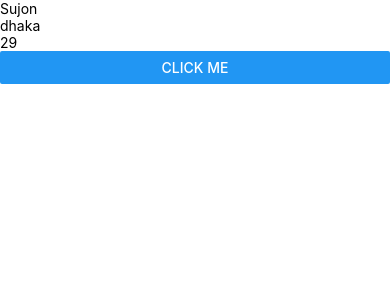
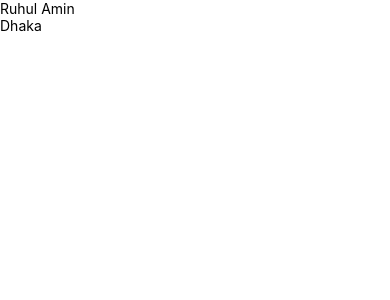
Before and after one commit to Rasujon3/untitled, a React Native app: screen / in a window 390 px wide. Shown: the top 300 px of the page. Built offline with nearby package versions, Linux system fonts and the light colour scheme.

Commit message:
22 React Native Functional State
22 React Native Functional State

```diff
--- a/App.js
+++ b/App.js
@@ -1,31 +1,21 @@
-import React, {Component} from 'react';
-import {Button, Image, Text, View} from 'react-native';
+import React, {useState} from 'react';
+import {Text, View} from 'react-native';
 
-class App extends Component {
 
-    constructor() {
-        super();
-        this.state={
-            name:"Sujon",
-            age:"29",
-            city:"dhaka"
-        }
-    }
 
-    change=()=>{
-        this.setState({name:"Liya",age:"18",city:"BD, GB"})
-}
+const App = () => {
 
-    render() {
-        return (
-           <View>
-               <Text>{this.state.name}</Text>
-               <Text>{this.state.city}</Text>
-               <Text>{this.state.age}</Text>
-               <Button onPress={this.change} title="Click Me"/>
-           </View>
-        );
-    }
-}
+    const [state, setState] = useState({
+        name:"Ruhul Amin",
+        city:"Dhaka"
+    });
+
+    return (
+        <View>
+            <Text>{state.name}</Text>
+            <Text>{state.city}</Text>
+        </View>
+    );
+};
 
 export default App;
```
